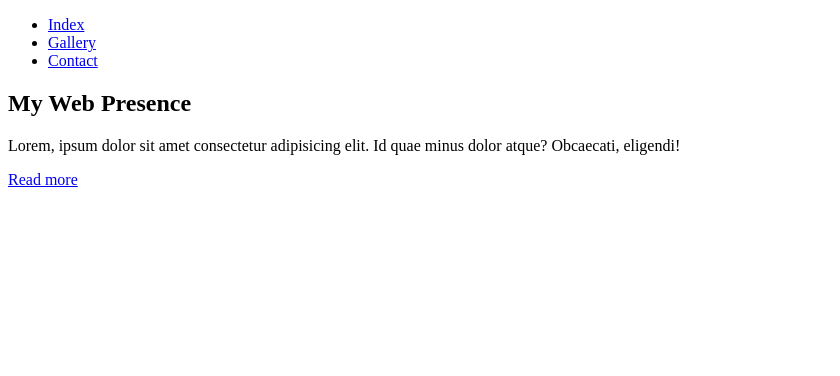
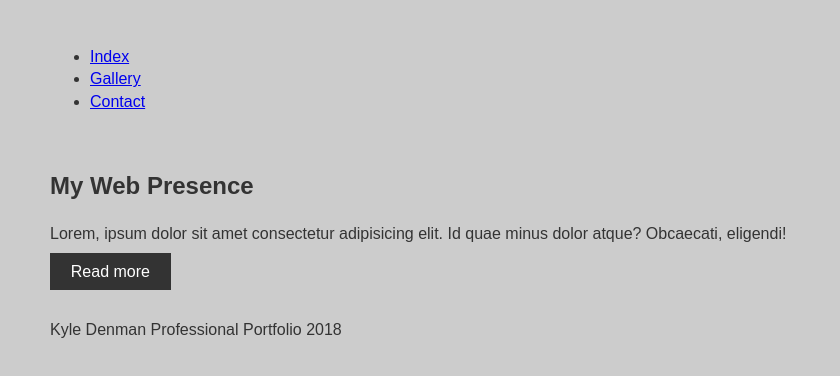
Before and after one commit to gadcad98/professionalPortfolio, a plain HTML site: page index.html in a window 1280 px wide. Shown: the whole page, without its empty margins (0-840 px from the left). Drawn offline with Linux system fonts and the light colour scheme; files that its build step writes are made by us from their sources.

Commit message:
started CSS

```diff
--- a/css/style.css
+++ b/css/style.css
@@ -0,0 +1,36 @@
+/* CSS Variables */
+:root {
+    --primary: #ddd;
+    --dark: #333;
+    --light: #fff;
+    --shadow: 0 1px 5px rgba(104, 104, 104, 0.8):
+}
+
+html {
+    box-sizing: border-box;
+    font-family: Arial, Helvetica, sans-serif;
+    color: var(--dark);
+}
+
+body {
+    background: #ccc;
+    margin: 30px 50px;
+    line-height: 1.4;
+}
+
+.btn {
+    background-color: var(--dark);
+    color: var(--light);
+    padding: 0.6rem 1.3rem;
+    text-decoration: none;
+    border: 0;
+}
+
+img {
+    max-width: 100%;
+}
+
+.wrapper {
+    display: grid;
+    grid-gap: 20px;
+}
--- a/index.html
+++ b/index.html
@@ -32,6 +32,11 @@
 
         </section>
 
+        <!-- Footer -->
+        <footer>
+            <p>Kyle Denman Professional Portfolio 2018</p>
+        </footer>
+
     </div>
     <!-- Wrapper ends -->
 </body>
```
